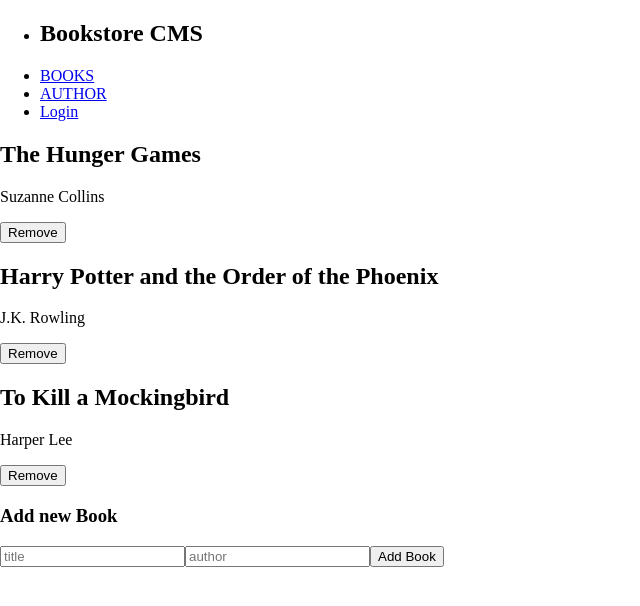
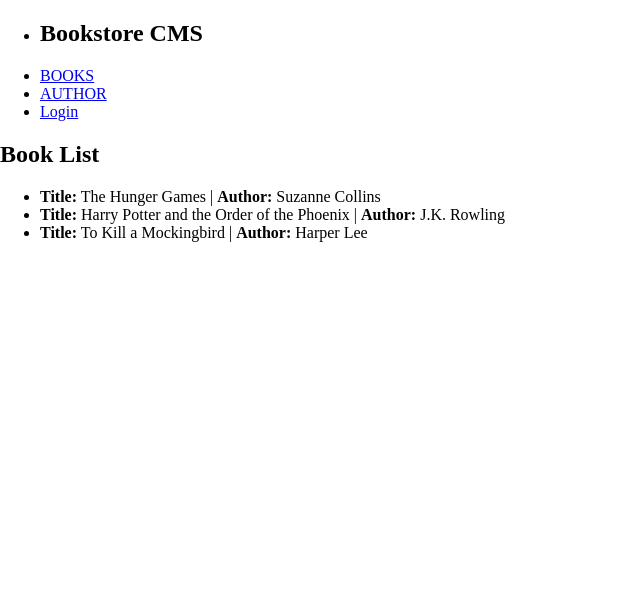
Before and after one commit to dvcorreia1984/bookstoreCMS, a React (Create React App) app: page / in a window 1280 px wide. Shown: the top 606 px of the page, without its empty margins (0-640 px from the left). Built offline with nearby package versions, Linux system fonts and the light colour scheme.

Commit message:
Integrated booksSlice.js and BookList.js

```diff
--- a/src/components/BookList.js
+++ b/src/components/BookList.js
@@ -1,44 +1,27 @@
-import React, { useState } from 'react';
-import Book from './Book';
-import Form from './Form';
+import React from 'react';
+import { useSelector } from 'react-redux';
 
 const BookList = () => {
-  const [bookList, setBookList] = useState([
-    {
-      id: '1',
-      title: 'The Hunger Games',
-      author: 'Suzanne Collins',
-    },
-    {
-      id: '2',
-      title: 'Harry Potter and the Order of the Phoenix',
-      author: 'J.K. Rowling',
-    },
-    {
-      id: '3',
-      title: 'To Kill a Mockingbird',
-      author: 'Harper Lee',
-    },
-  ]);
-
-  const addBook = (newBook) => {
-    setBookList([...bookList, newBook]);
-  };
-
-  const removeBook = (id) => {
-    setBookList(bookList.filter((book) => book.id !== id));
-  };
+  const books = useSelector((state) => state.books);
 
   return (
     <div>
-      <div className="p-5 m-5">
-        {bookList.map((book) => (
-          <Book key={book.id} book={book} removeBook={removeBook} />
+      <h2>Book List</h2>
+      <ul>
+        {books.map((book) => (
+          <li key={book.id}>
+            <strong>Title:</strong>
+            {' '}
+            {book.title}
+            {' '}
+            |
+            {' '}
+            <strong>Author:</strong>
+            {' '}
+            {book.author}
+          </li>
         ))}
-      </div>
-      <div className="p-5 m-5">
-        <Form addBook={addBook} />
-      </div>
+      </ul>
     </div>
   );
 };
--- a/src/redux/books/booksSlice.js
+++ b/src/redux/books/booksSlice.js
@@ -1,6 +1,22 @@
 import { createSlice } from '@reduxjs/toolkit';
 
-const initialState = [];
+const initialState = [
+  {
+    id: '1',
+    title: 'The Hunger Games',
+    author: 'Suzanne Collins',
+  },
+  {
+    id: '2',
+    title: 'Harry Potter and the Order of the Phoenix',
+    author: 'J.K. Rowling',
+  },
+  {
+    id: '3',
+    title: 'To Kill a Mockingbird',
+    author: 'Harper Lee',
+  },
+];
 
 const booksSlice = createSlice({
   name: 'books',
```
